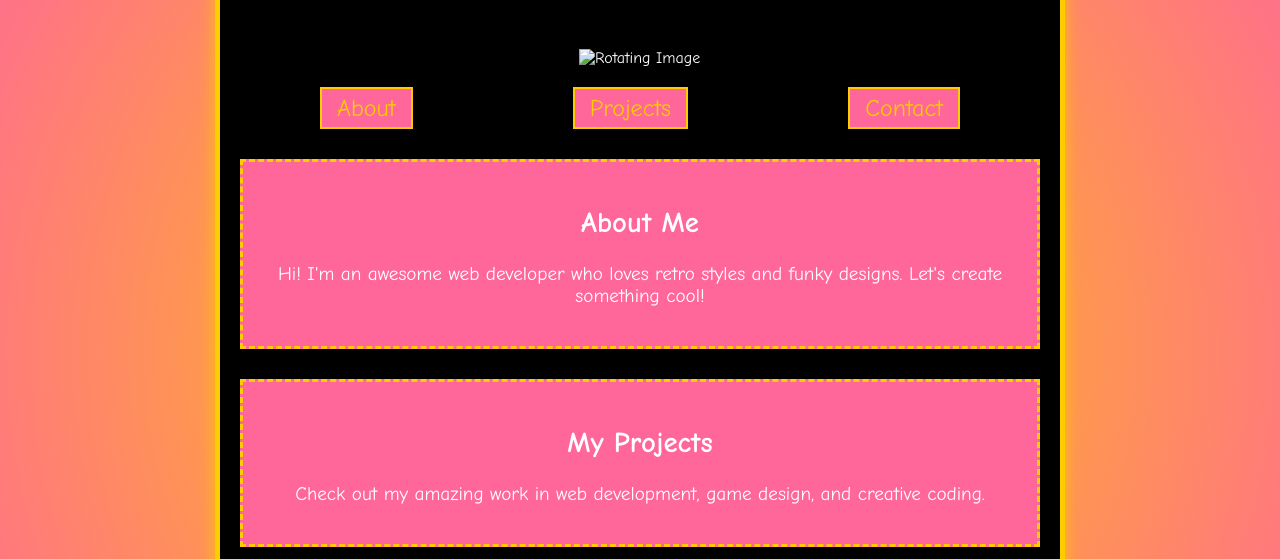
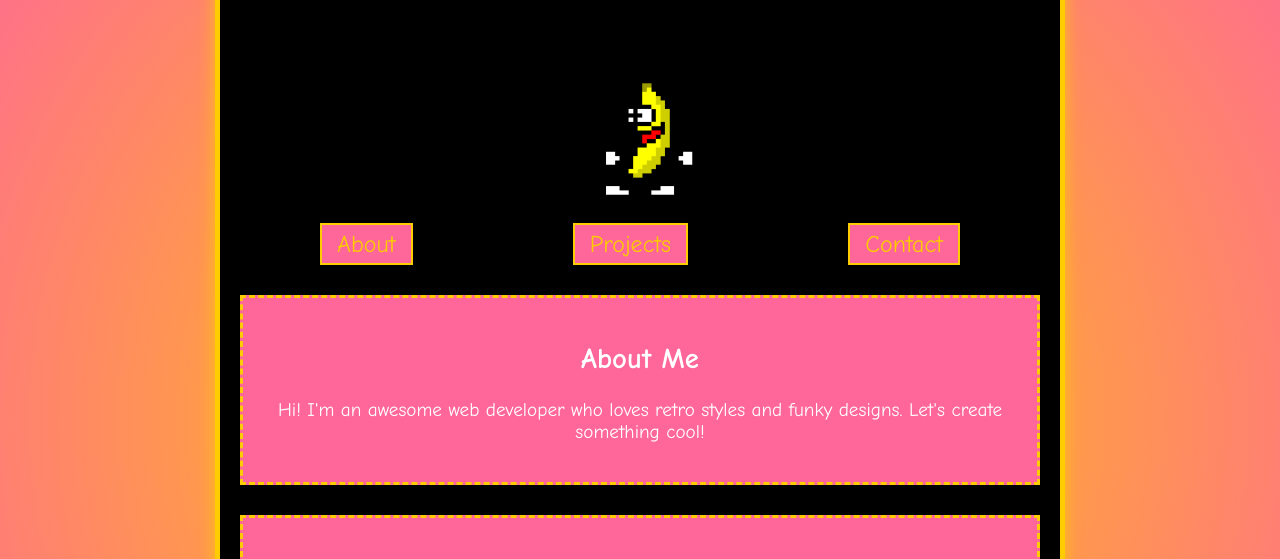
Before and after one commit to Praveenkushinpi/test.github.io, a plain HTML site: page index.html in a window 1280 px wide. Shown: the part 165-724 px from the top of the page. Drawn offline with Linux system fonts and the light colour scheme.

Commit message:
Update index.html

```diff
--- a/index.html
+++ b/index.html
@@ -67,7 +67,7 @@
 <body>
     <div class="container">
         <h1>Welcome to My Retro Portfolio!</h1>
-        <img src="asssets/my.gif" alt="Rotating Image" class="rotating-image">
+        <img src="assets/my.gif" alt="Rotating Image" class="rotating-image">
         <div class="nav">
             <a href="#about">About</a>
             <a href="#projects">Projects</a>
```
